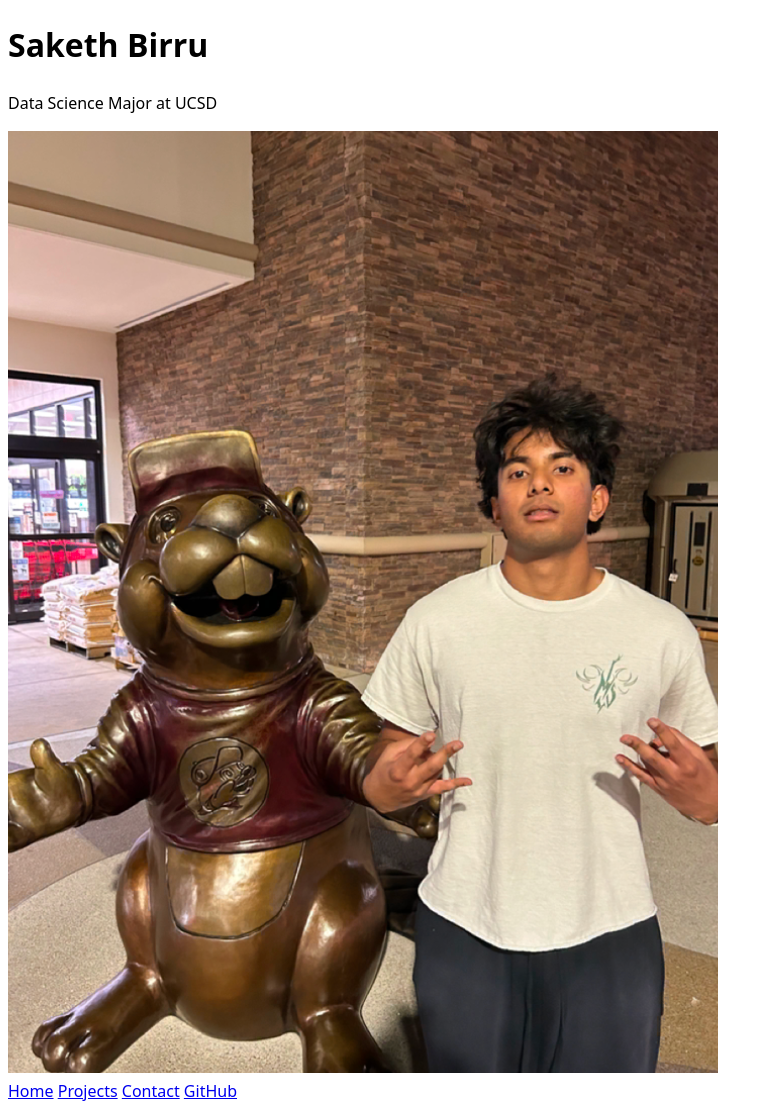
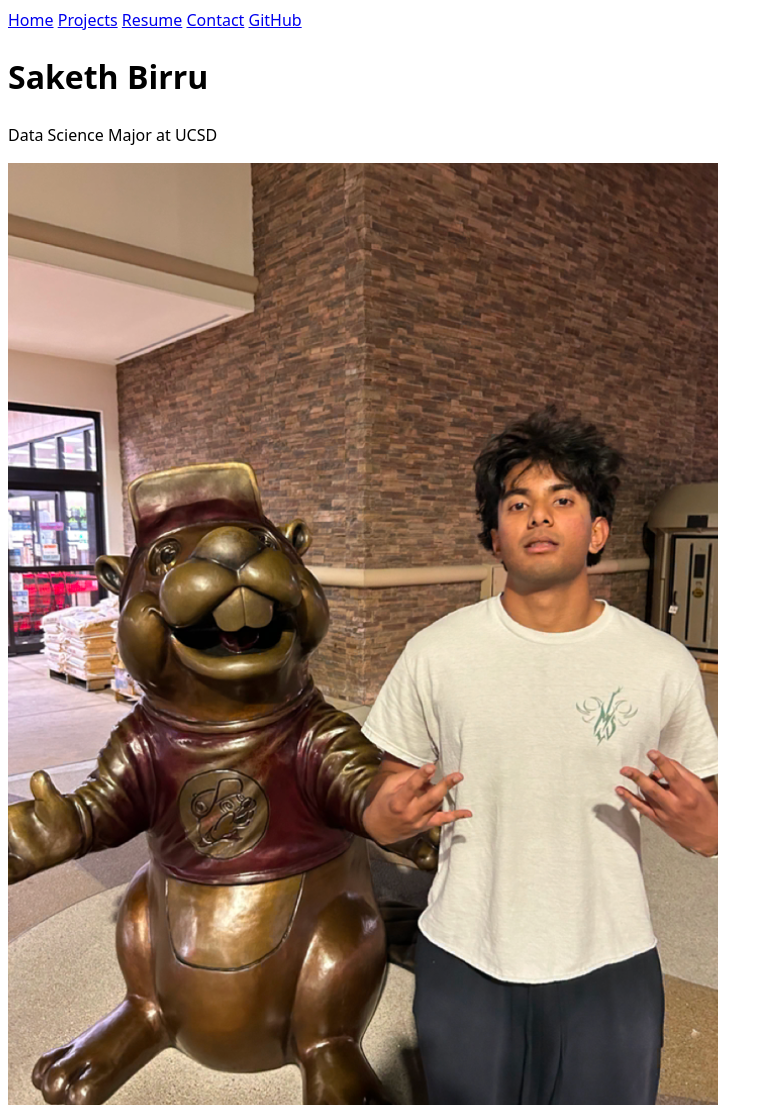
Before and after one commit to saketh123b/portfolio, a plain HTML site: page index.html in a window 1280 px wide. Shown: the whole page, without its empty margins (0-773 px from the left). Drawn offline with Linux system fonts and the light colour scheme.

Commit message:
Update index.html

```diff
--- a/index.html
+++ b/index.html
@@ -6,16 +6,18 @@
   <link rel="stylesheet" href="style.css">
 </head>
 <body>
+  <nav>
+    <a href="index.html">Home</a>
+    <a href="projects/index.html">Projects</a>
+    <a href="resume/index.html">Resume</a>
+    <a href="contact/index.html">Contact</a>
+    <a href="https://github.com/saketh123b" target="_blank" rel="noopener">GitHub</a>
+  </nav>
+
   <h1>Saketh Birru</h1>
   <p>Data Science Major at UCSD</p>
 
   <img src="images/saketh.png"
        alt="Photo of Saketh Birru with a Buc-ee's statue">
 </body>
-<nav>
-    <a href="index.html">Home</a>
-    <a href="projects/index.html">Projects</a>
-    <a href="contacts/index.html">Contact</a>
-    <a href="https://github.com/saketh123b" target="_blank" rel="noopener">GitHub</a>
-  </nav>
 </html>
```
